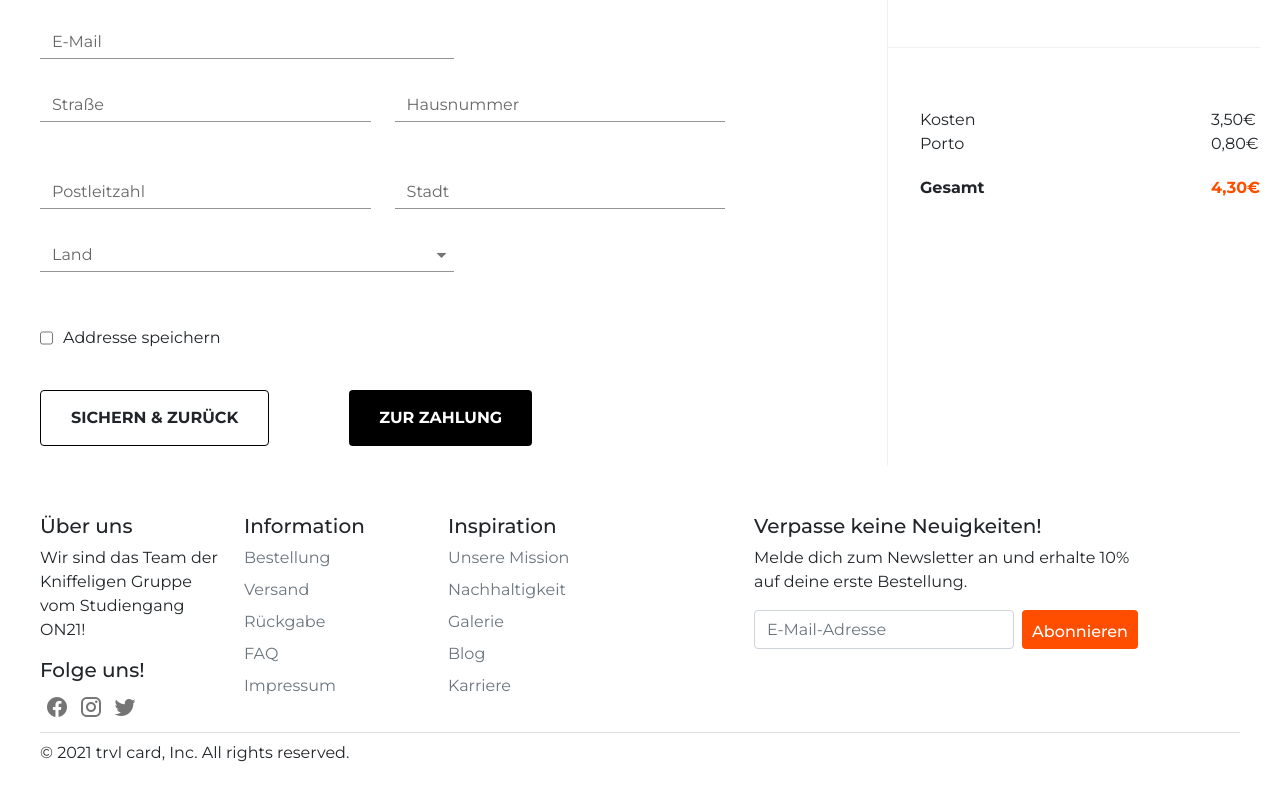
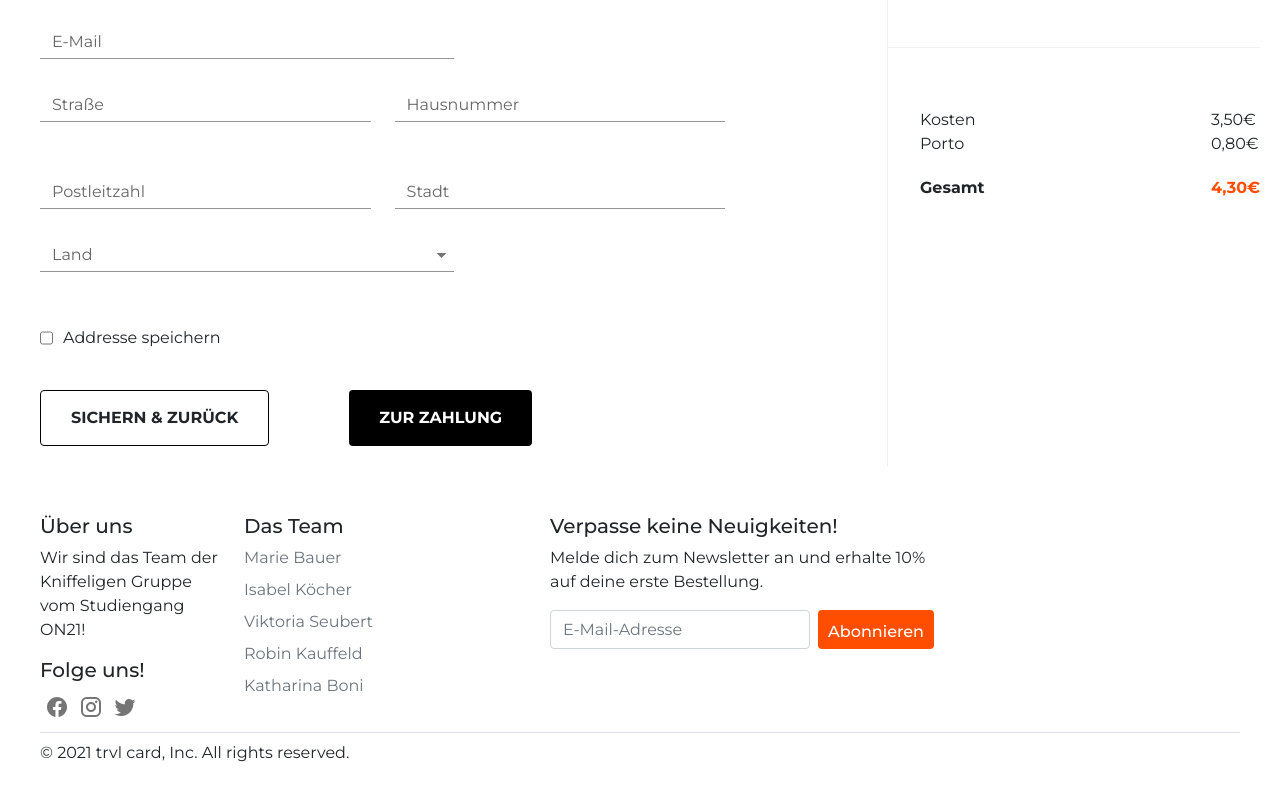
Before and after one commit to on21viktoria/trvl-card, a Vue app: page /#/checkout in a window 1280 px wide. Shown: the part 407-1207 px from the top of the page. Built offline with nearby package versions, Linux system fonts and the light colour scheme.

Commit message:
Deleted unnecessary information

```diff
--- a/src/components/Footer.vue
+++ b/src/components/Footer.vue
@@ -11,47 +11,25 @@
           <v-icon class="socialmedia">mdi-twitter</v-icon>
         </div>
         <div class="col-2">
-          <h5>Information</h5>
+          <h5>Das Team</h5>
           <ul class="nav flex-column">
             <li class="nav-item mb-2">
-              <a href="#" class="nav-link p-0 text-muted">Bestellung</a>
+              <p class="nav-link p-0 text-muted">Marie Bauer</p>
             </li>
             <li class="nav-item mb-2">
-              <a href="#" class="nav-link p-0 text-muted">Versand</a>
+              <p class="nav-link p-0 text-muted">Isabel Köcher</p>
             </li>
             <li class="nav-item mb-2">
-              <a href="#" class="nav-link p-0 text-muted">Rückgabe</a>
+              <p class="nav-link p-0 text-muted">Viktoria Seubert</p>
             </li>
             <li class="nav-item mb-2">
-              <a href="#" class="nav-link p-0 text-muted">FAQ</a>
+              <p class="nav-link p-0 text-muted">Robin Kauffeld</p>
             </li>
             <li class="nav-item mb-2">
-              <a href="#" class="nav-link p-0 text-muted">Impressum</a>
+              <p class="nav-link p-0 text-muted">Katharina Boni</p>
             </li>
           </ul>
         </div>
-
-        <div class="col-2">
-          <h5>Inspiration</h5>
-          <ul class="nav flex-column">
-            <li class="nav-item mb-2">
-              <a href="#" class="nav-link p-0 text-muted">Unsere Mission</a>
-            </li>
-            <li class="nav-item mb-2">
-              <a href="#" class="nav-link p-0 text-muted">Nachhaltigkeit</a>
-            </li>
-            <li class="nav-item mb-2">
-              <a href="#" class="nav-link p-0 text-muted">Galerie</a>
-            </li>
-            <li class="nav-item mb-2">
-              <a href="#" class="nav-link p-0 text-muted">Blog</a>
-            </li>
-            <li class="nav-item mb-2">
-              <a href="#" class="nav-link p-0 text-muted">Karriere</a>
-            </li>
-          </ul>
-        </div>
-
         <div class="col-4 offset-1">
           <form>
             <h5>Verpasse keine Neuigkeiten!</h5>
@@ -138,4 +116,8 @@ export default Vue.extend({
 .col-2 {
   text-align: left;
 }
+
+.nav-link {
+  margin: 0;
+}
 </style>
```
